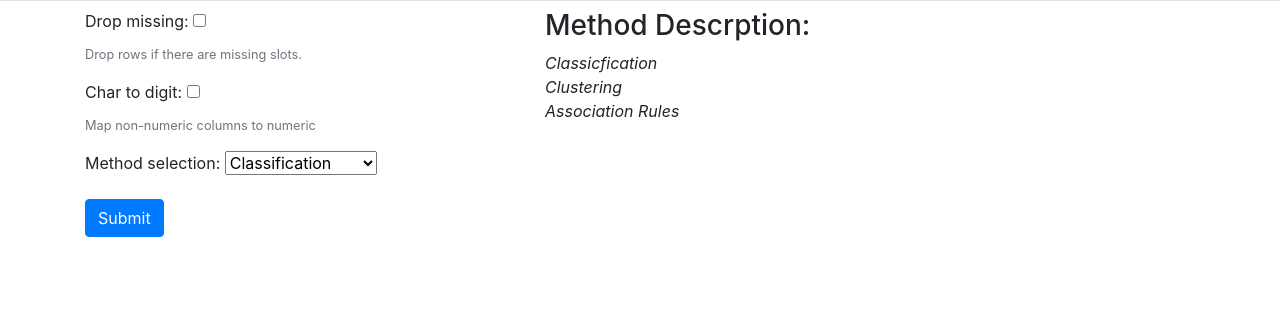
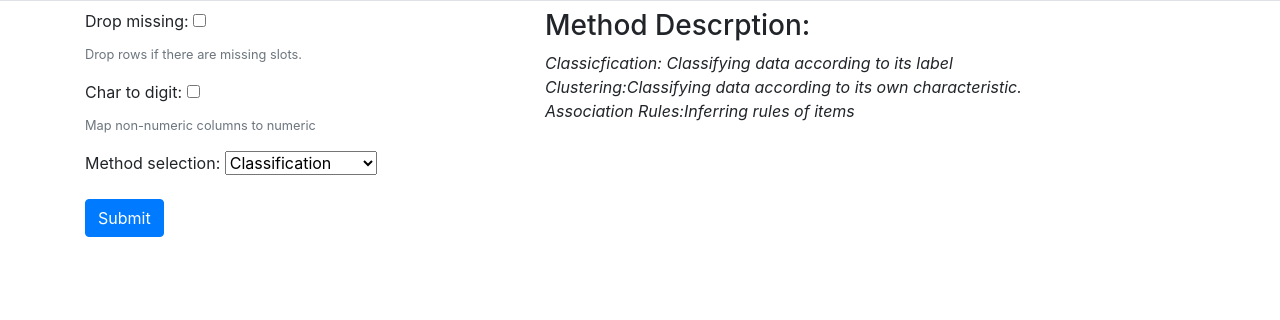
Before and after one commit to 770120041/DataMiningWebsite, a Django app: template polls/templates/polls/preprocess.html in a window 1280 px wide. Shown: the part 105-425 px from the top of the page. Run offline with Django 3.2, Linux system fonts and the light colour scheme; the template is opened without the code that fills it: values that come from a table or form of the project are taken from there, others are empty; some libraries are stand-ins or nearby versions.

Commit message:
update introduction

```diff
--- a/polls/templates/polls/preprocess.html
+++ b/polls/templates/polls/preprocess.html
@@ -29,12 +29,12 @@
                 </form>
              </div>
             <div>
-                <h3> Method Descrption:</h3>
-                <em>Classicfication</em>
+                <h3>Method Descrption:</h3>
+                <em>Classicfication: Classifying data according to its label</em>
                 <br>
-                <em>Clustering</em>
+                <em>Clustering:Classifying data according to its own characteristic.</em>
                 <br>
-                <em>Association Rules</em>
+                <em>Association Rules:Inferring rules of items  </em>
                 <br>
             </div>
        </div>
```
